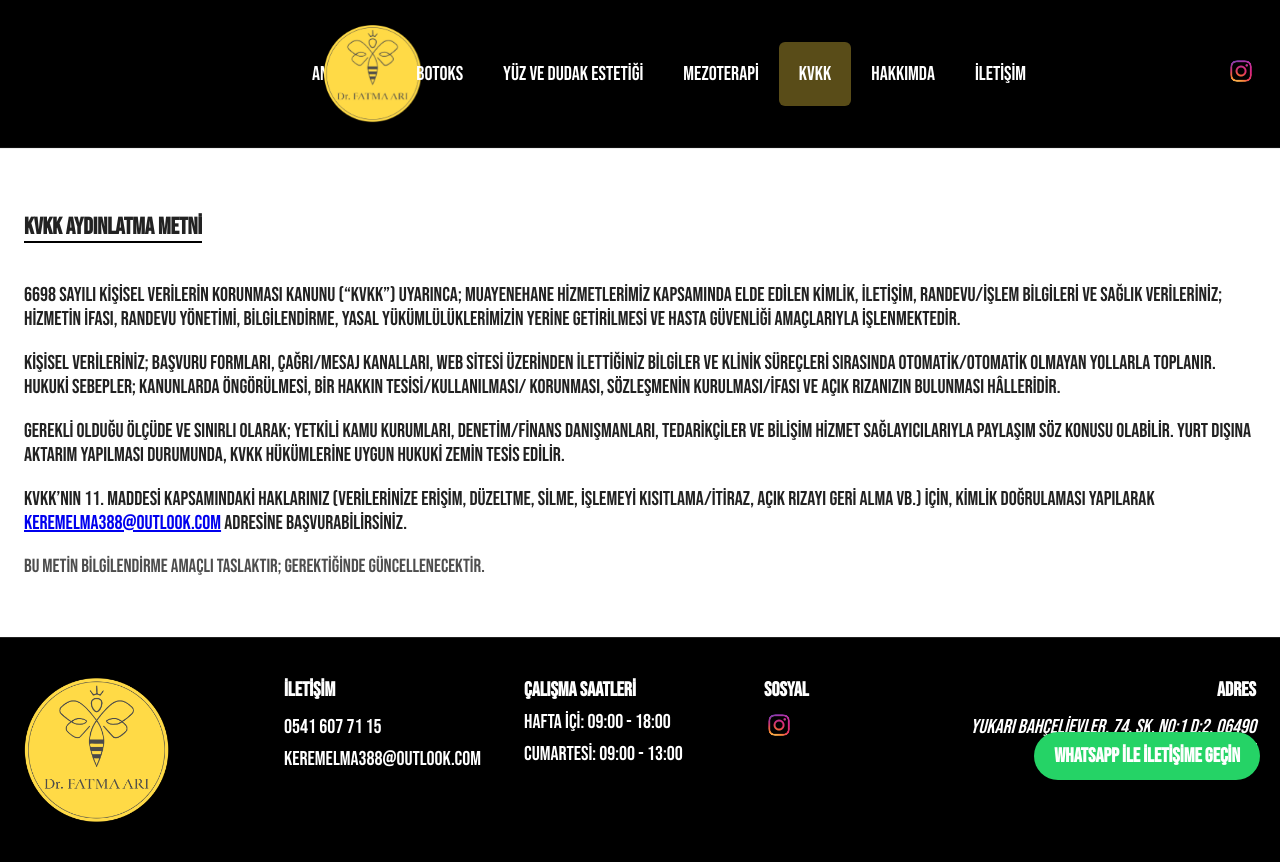
After one commit to kelma01/clinique, a Django app: page /kvkk/ in a window 1280 px wide. The commit adds this page. Run offline with Django 5.2, Linux system fonts and the light colour scheme.

Commit message:
kvkk sayfası eklendi

````diff
--- a/clinique/clinique/urls.py
+++ b/clinique/clinique/urls.py
@@ -28,4 +28,5 @@ urlpatterns = [
     path('iletisim/', TemplateView.as_view(template_name='pages/iletisim.html'), name='iletisim'),
     path('contact/submit/', send_message, name='send-message'),
     path('hakkimda/', hakkimda, name='hakkimda'),
+    path('kvkk/', TemplateView.as_view(template_name='pages/kvkk.html'), name='kvkk'),
 ]
--- a/clinique/templates/base.html
+++ b/clinique/templates/base.html
@@ -53,6 +53,8 @@
             <li><a href="{% url 'mezoterapi' %}#dermapen">Dermapen</a></li>
           </ul>
         </li>
+        <!-- EKLENDİ: KVKK -->
+        <li><a href="{% url 'kvkk' %}" {% if request.resolver_match.url_name == 'kvkk' %}class="active" aria-current="page"{% endif %}>KVKK</a></li>
 
         <li><a href="{% url 'hakkimda' %}" {% if request.resolver_match.url_name == 'hakkimda' %}class="active" aria-current="page"{% endif %}>HAKKIMDA</a></li>
         <li><a href="{% url 'iletisim' %}" {% if request.resolver_match.url_name == 'iletisim' %}class="active" aria-current="page"{% endif %}>İLETİŞİM</a></li>
--- /dev/null
+++ b/clinique/templates/pages/kvkk.html
@@ -0,0 +1,29 @@
+{% extends "base.html" %}
+{% load static %}
+{% block title %}KVKK Aydınlatma Metni - Dr. Fatma Arı{% endblock %}
+{% block content %}
+<section class="section">
+  <h3>KVKK Aydınlatma Metni</h3>
+  <p>
+    6698 sayılı Kişisel Verilerin Korunması Kanunu (“KVKK”) uyarınca; muayenehane hizmetlerimiz kapsamında elde edilen
+    kimlik, iletişim, randevu/işlem bilgileri ve sağlık verileriniz; hizmetin ifası, randevu yönetimi, bilgilendirme,
+    yasal yükümlülüklerimizin yerine getirilmesi ve hasta güvenliği amaçlarıyla işlenmektedir.
+  </p>
+  <p>
+    Kişisel verileriniz; başvuru formları, çağrı/mesaj kanalları, web sitesi üzerinden ilettiğiniz bilgiler ve klinik süreçleri
+    sırasında otomatik/otomatik olmayan yollarla toplanır. Hukuki sebepler; kanunlarda öngörülmesi, bir hakkın tesisi/kullanılması/
+    korunması, sözleşmenin kurulması/ifası ve açık rızanızın bulunması hâlleridir.
+  </p>
+  <p>
+    Gerekli olduğu ölçüde ve sınırlı olarak; yetkili kamu kurumları, denetim/finans danışmanları, tedarikçiler ve bilişim hizmet
+    sağlayıcılarıyla paylaşım söz konusu olabilir. Yurt dışına aktarım yapılması durumunda, KVKK hükümlerine uygun hukuki zemin tesis edilir.
+  </p>
+  <p>
+    KVKK’nın 11. maddesi kapsamındaki haklarınız (verilerinize erişim, düzeltme, silme, işlemeyi kısıtlama/itiraz, açık rızayı geri
+    alma vb.) için, kimlik doğrulaması yapılarak <a href="mailto:keremelma388@outlook.com">keremelma388@outlook.com</a> adresine
+    başvurabilirsiniz.
+  </p>
+  <p style="opacity:.8;font-size:.95rem;">Bu metin bilgilendirme amaçlı taslaktır; gerektiğinde güncellenecektir.</p>
+</section>
+{% endblock %}
+```
````
